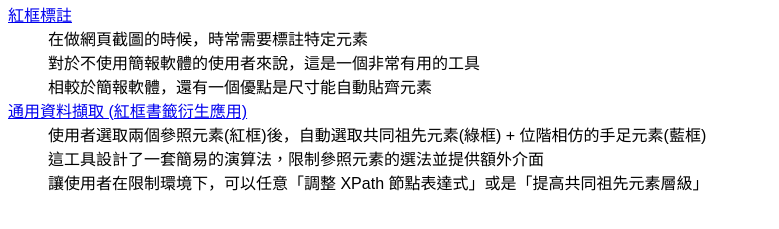
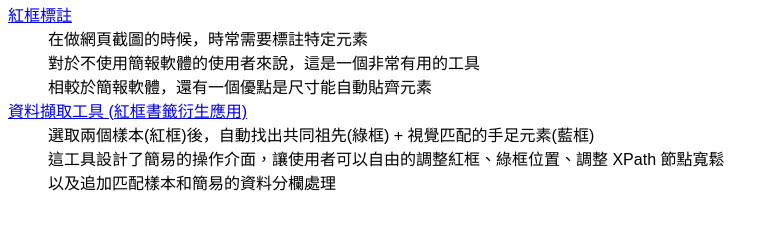
Before and after one commit to johntao/monkey-tricks, a plain HTML site: page index.html in a window 1280 px wide. Shown: the part 87-316 px from the top of the page, without its empty margins (0-779 px from the left). Drawn offline with Linux system fonts and the light colour scheme.

Commit message:
chore: reword

```diff
--- a/index.html
+++ b/index.html
@@ -17,10 +17,10 @@
     <dd>在做網頁截圖的時候，時常需要標註特定元素<br>對於不使用簡報軟體的使用者來說，這是一個非常有用的工具<br>
       相較於簡報軟體，還有一個優點是尺寸能自動貼齊元素</dd>
 
-    <dt><a href="generic-parser/index.html">通用資料擷取 (紅框書籤衍生應用)</a></dt>
-    <dd>使用者選取兩個參照元素(紅框)後，自動選取共同祖先元素(綠框) + 位階相仿的手足元素(藍框)<br>
-      這工具設計了一套簡易的演算法，限制參照元素的選法並提供額外介面<br>
-      讓使用者在限制環境下，可以任意「調整 XPath 節點表達式」或是「提高共同祖先元素層級」</dd>
+    <dt><a href="generic-parser/index.html">資料擷取工具 (紅框書籤衍生應用)</a></dt>
+    <dd>選取兩個樣本(紅框)後，自動找出共同祖先(綠框) + 視覺匹配的手足元素(藍框)<br>
+      這工具設計了簡易的操作介面，讓使用者可以自由的調整紅框、綠框位置、調整 XPath 節點寬鬆<br>
+      以及追加匹配樣本和簡易的資料分欄處理</dd>
   </dl>
 </body>
 
```
Also changed, not shown: generic-parser/index.html (+4 -4 lines).
